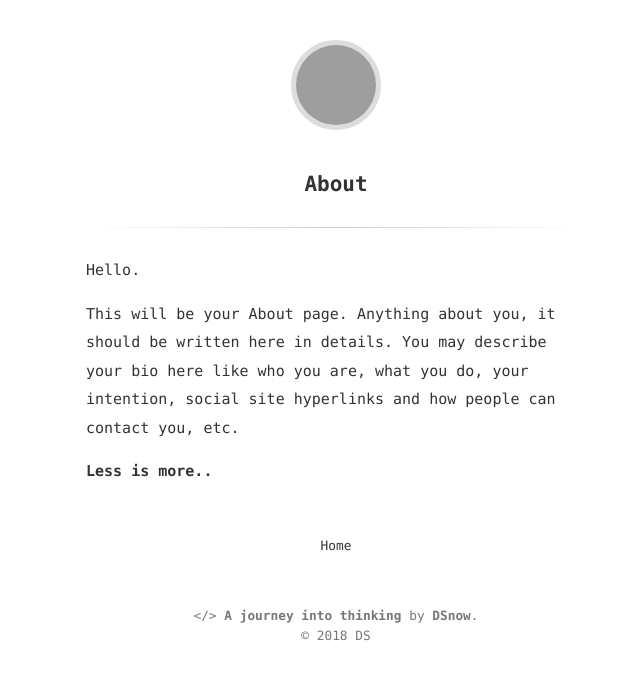
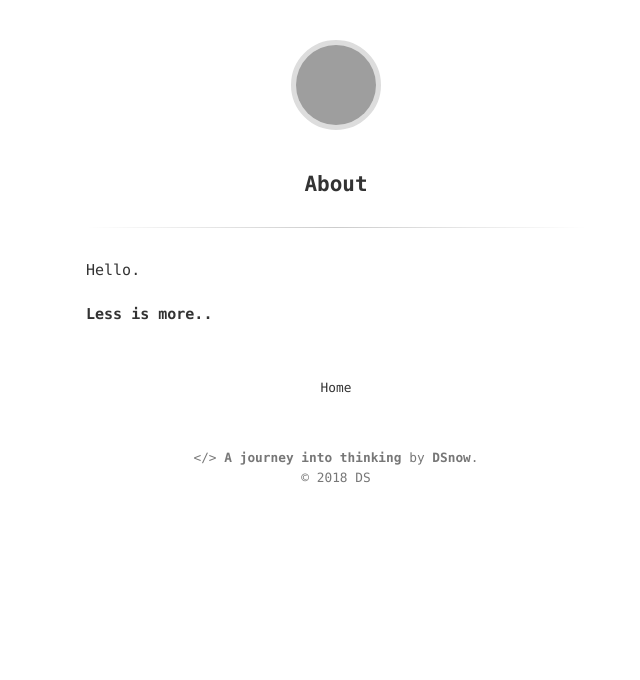
Before and after one commit to firmai/snowde.github.io, a Jekyll site: the page built from about.md, in a window 1280 px wide. Shown: the top 680 px of the page, without its empty margins (304-944 px from the left). Built offline with Jekyll 4.4.1, drawn with Linux system fonts in a browser that asks for light colours; grey boxes are pictures that could not be loaded.

Commit message:
Updated 'about.md' via CloudCannon

```diff
--- a/about.md
+++ b/about.md
@@ -5,6 +5,4 @@ title: About
 
 Hello.
 
-This will be your About page. Anything about you, it should be written here in details. You may describe your bio here like who you are, what you do, your intention, social site hyperlinks and how people can contact you, etc.
-
 **Less is more..**
```
